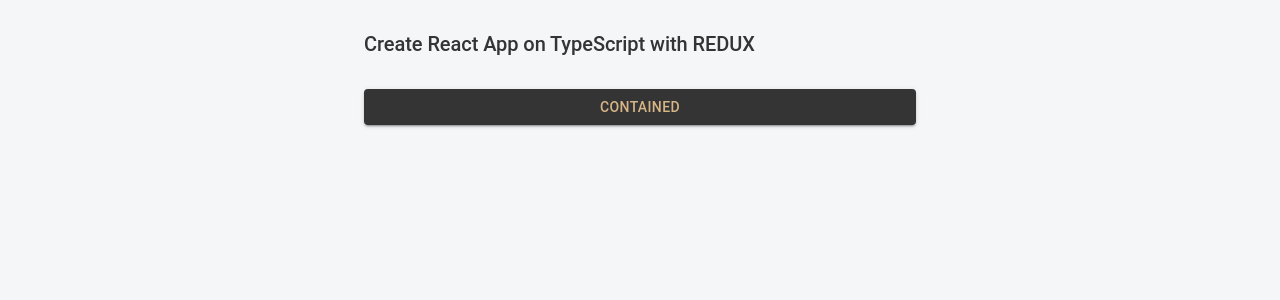
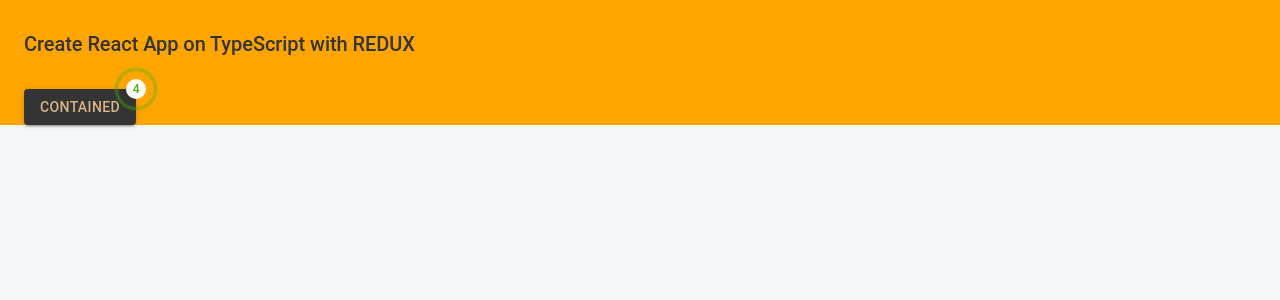
Before and after one commit to sanjarbek1030/burak-react, a React (Create React App) app: page / in a window 1280 px wide. Shown: the top 300 px of the page. Built offline with nearby package versions, Linux system fonts and the light colour scheme.

Commit message:
feat: MUI customized integration

```diff
--- a/src/app/App.tsx
+++ b/src/app/App.tsx
@@ -1,17 +1,22 @@
 import React from 'react';
 import '../css/app.css';
 import { Box, Button, Container, Stack, Typography } from '@mui/material';
+import { RippleBadge } from './MaterialTheme/styled';
 
 function App() {
   return (
-    <Container maxWidth="sm">
+    <Container sx={{background: "orange"}}>
       <Stack flexDirection={"column"}>
         <Box sx={{ my: 4 }}>
           <Typography variant="h4" component={"h4"}>
             Create React App on TypeScript with REDUX
           </Typography>
         </Box>
-        <Button variant='contained'>Contained</Button>
+        <Box>
+          <RippleBadge badgeContent={4}>
+            <Button variant='contained'>Contained</Button>
+          </RippleBadge>
+        </Box>
       </Stack>
     </Container>
   );
```
